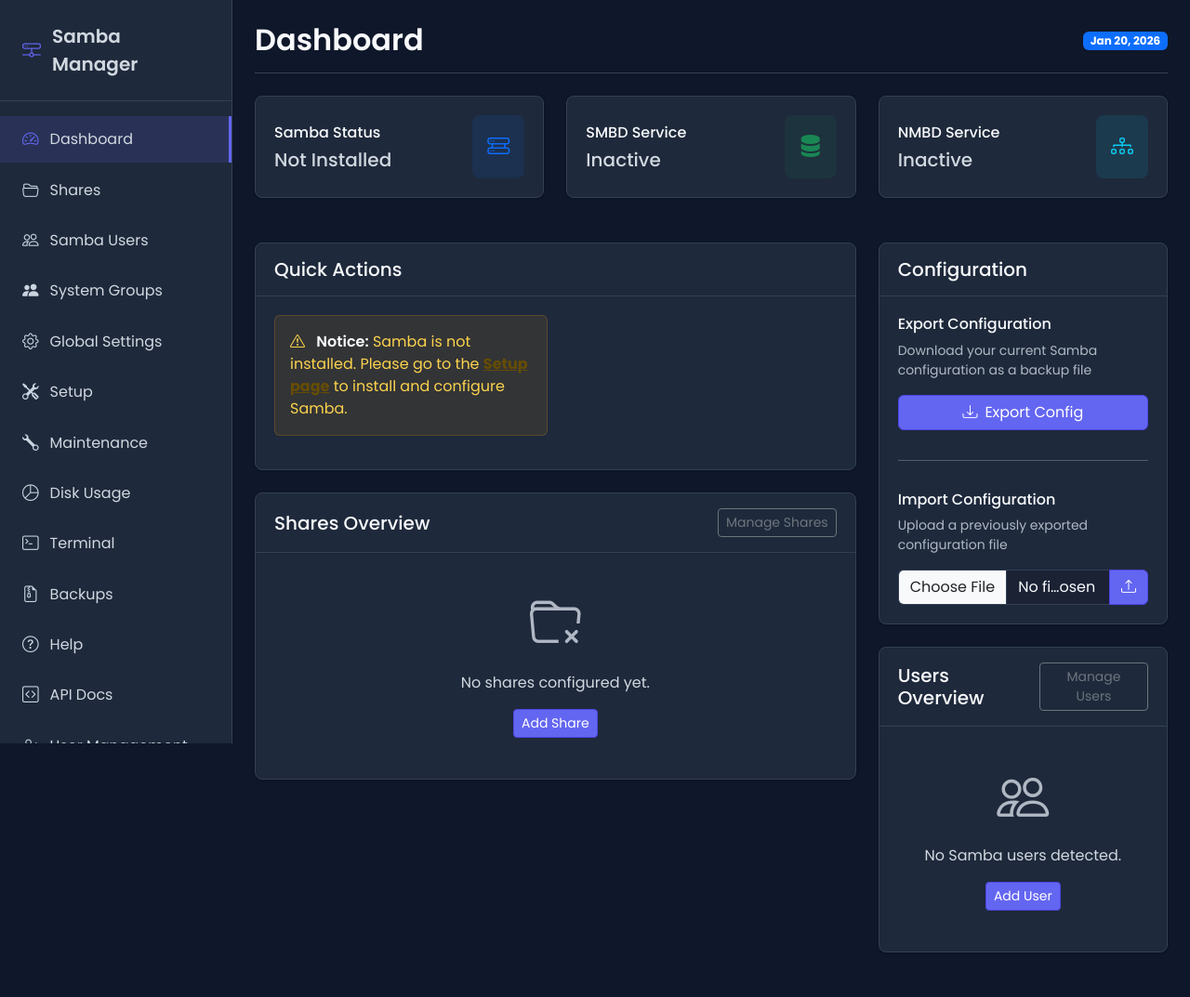
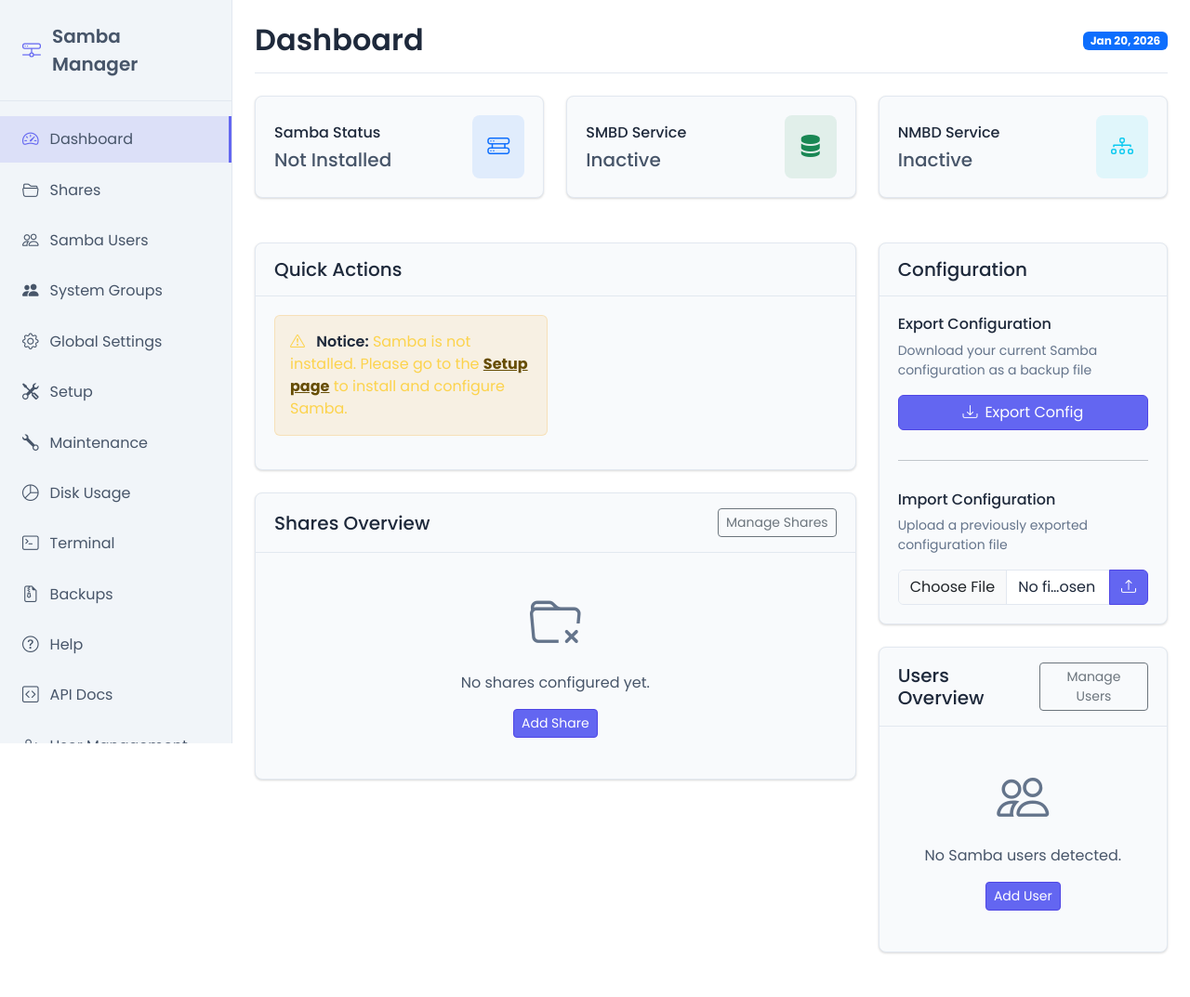
Before and after one commit to lyarinet/Samba-Manager, a Flask app: page / in a window 1280 px wide. Shown: the whole page at 93% size. Run offline with Flask 3, Linux system fonts and the light colour scheme; the visitor is signed in with stand-in values (Sample User, id 1).

Commit message:
Change theme from dark to light for better readability
- Updated CSS custom properties to use light color palette
- Changed background colors from dark slate to white/light gray
- Updated form controls, tables, and list groups for light theme
- Adjusted text colors for proper contrast in light theme
- Reverted users table to default light styling

```diff
--- a/app/templates/layout.html
+++ b/app/templates/layout.html
@@ -26,13 +26,13 @@
       --warning: #f59e0b;      /* Amber */
       --info: #3b82f6;         /* Blue */
 
-      --bg-dark: #0f172a;      /* Slate 900 */
-      --bg-card: #1e293b;      /* Slate 800 */
-      --bg-sidebar: #1e293b;   /* Slate 800 */
-      --text-primary: #f8fafc; /* Slate 50 */
-      --text-secondary: #cbd5e1; /* Slate 300 */
-      --text-muted: #94a3b8;   /* Slate 400 */
-      --border-color: #334155; /* Slate 700 */
+      --bg-dark: #ffffff;      /* White */
+      --bg-card: #f8fafc;      /* Light gray */
+      --bg-sidebar: #f1f5f9;   /* Light slate */
+      --text-primary: #1e293b; /* Dark slate */
+      --text-secondary: #475569; /* Medium slate */
+      --text-muted: #64748b;   /* Light slate */
+      --border-color: #e2e8f0; /* Light border */
     }
 
     body {
@@ -187,13 +187,13 @@
 
     /* Forms */
     .form-control, .form-select {
-      background-color: #1a2234;
+      background-color: #ffffff;
       color: var(--text-primary);
       border-color: var(--border-color);
     }
 
     .form-control:focus, .form-select:focus {
-      background-color: #141b2d;
+      background-color: #ffffff;
       color: var(--text-primary);
       border-color: var(--primary);
       box-shadow: 0 0 0 0.25rem rgba(99, 102, 241, 0.25);
@@ -373,7 +374,7 @@
 
     /* Utilities */
     .text-muted {
-      color: #b0b8c4 !important; /* Lighter shade for better visibility */
+      color: var(--text-muted) !important;
     }
 
     .border-bottom {
@@ -410,22 +411,22 @@
 
     /* Small text */
     small, .small {
-      color: #b0b8c4 !important; /* Lighter shade for better visibility */
+      color: var(--text-muted) !important;
     }
 
     /* Paragraphs */
     p {
-      color: #d1d8e0 !important; /* Even lighter shade for better readability */
+      color: var(--text-secondary) !important;
     }
 
     p .mb-3 {
-      color: #d1d8e0 !important; /* Even lighter shade for better readability */
+      color: var(--text-secondary) !important;
       font-size: 0.85rem;
     }
 
     /* Make span elements visible */
     span:not(.badge) {
-      color: #d1d8e0 !important;
+      color: var(--text-secondary) !important;
     }
 
     /* Fix visibility for margin-bottom classes with text */
```
Also changed, not shown: other parts of app/templates/layout.html (+16 -15 lines).
